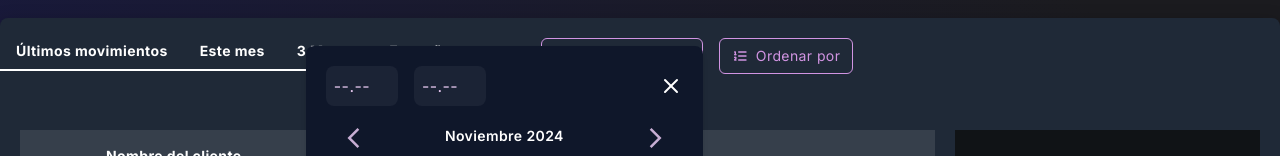
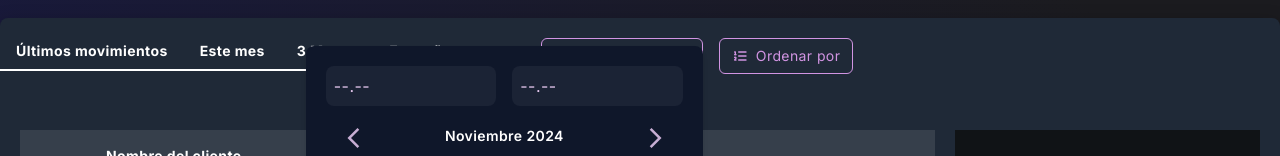
Before and after one commit to No-Country-simulation/h3-03-klowhub, a Next.js app in the folder frontend/: page /dashboard/courses in a window 1280 px wide. Both pictures are taken after a click on the button "Filtrar por fecha". Shown: the part 212-368 px from the top of the page. Built offline with nearby package versions, Linux system fonts and the light colour scheme.

Commit message:
refactor: replaced X button with useClickOutside hook in DatePickerWithRange

```diff
--- a/frontend/src/components/date-picker/date-range-picker.tsx
+++ b/frontend/src/components/date-picker/date-range-picker.tsx
@@ -1,5 +1,5 @@
 "use client";
-import React, { useState } from "react";
+import React, { useRef, useState } from "react";
 import useCalendar from "./date-picker.utils";
 import Icon from "../icon/icon.component";
 import Link from "next/link";
@@ -10,14 +10,17 @@ import {
 } from "./calendar.component";
 import { CalendarSearch, X } from "lucide-react";
 import { Button } from "../ui/button";
+import useClickOutside from "@/hooks/use-click-outside.hook";
 
 type Props = {
     from: string;
     to: string;
     pathname: string;
+    sortBy: string;
+    order: string;
 };
 
-const DatePickerWithRange = ({ from, to, pathname }: Props) => {
+const DatePickerWithRange = ({ from, to, pathname, sortBy, order }: Props) => {
     const {
         monthName,
         year,
@@ -30,30 +33,27 @@ const DatePickerWithRange = ({ from, to, pathname }: Props) => {
         dateToString,
         formatToShortDate
     } = useCalendar();
+    const dateRef = useRef<HTMLDivElement>(null);
+    const [isShow, setIsShow] = useState(false);
 
-    const [isShow, setIsSHow] = useState(false);
+    useClickOutside(dateRef, () => setIsShow(false));
 
     return (
-        <div className="relative">
+        <div className="relative" ref={dateRef}>
             <Button
                 variant="outline"
                 size="sm"
                 className="border-[#D194E2] bg-transparent text-[#D194E2]"
-                onClick={() => setIsSHow(!isShow)}
+                onClick={() => setIsShow(!isShow)}
             >
                 <CalendarSearch />
                 <span className="hidden md:block">Filtrar por fecha</span>
             </Button>
             {isShow && (
-                <div className="shadow-md bg-slate-900 rounded-lg flex flex-col gap-5 p-5 absolute right-0 top-2 w-fit">
-                    <div className="flex justify-between">
-                        <div className="flex gap-4">
-                            <span className="pl-2 pr-7 py-2 bg-white bg-opacity-5 rounded-lg text-primary-100">{formatToShortDate(from)}</span>
-                            <span className="pl-2 pr-7 py-2 bg-white bg-opacity-5 rounded-lg text-primary-100">{formatToShortDate(to)}</span>
-                        </div>
-                        <button onClick={() => setIsSHow(!isShow)}>
-                            <X />
-                        </button>
+                <div className="shadow-md bg-slate-900 rounded-lg flex flex-col gap-5 p-5 absolute right-0 top-2">
+                    <div className="flex gap-4">
+                        <span className="w-full pl-2 pr-7 py-2 bg-white bg-opacity-5 rounded-lg text-primary-100">{formatToShortDate(from)}</span>
+                        <span className="w-full pl-2 pr-7 py-2 bg-white bg-opacity-5 rounded-lg text-primary-100">{formatToShortDate(to)}</span>
                     </div>
                     <CalendarHeader>
                         <div className="w-full flex justify-between">
@@ -107,27 +107,27 @@ const DatePickerWithRange = ({ from, to, pathname }: Props) => {
                                 }
 
                                 const href = isFrom
-                                    ? `${pathname}?section=transactions&filterBy=date&from=${from}&to=${from}`
+                                    ? `${pathname}?section=transactions&filterBy=date&from=${from}&to=${from}&orderBy=${sortBy}&order=${order}`
                                     : isTo
-                                        ? `${pathname}?section=transactions&filterBy=date&from=${to}&to=${to}`
+                                        ? `${pathname}?section=transactions&filterBy=date&from=${to}&to=${to}&orderBy=${sortBy}&order=${order}`
                                         : isInRange
                                             ? Math.abs(currentDate.getTime() - fromDate!.getTime()) <
                                                 Math.abs(toDate!.getTime() - currentDate.getTime())
                                                 ? `${pathname}?section=transactions&filterBy=date&from=${dateToString(
                                                     currentDate
-                                                )}&to=${to}`
+                                                )}&to=${to}&orderBy=${sortBy}&order=${order}`
                                                 : `${pathname}?section=transactions&filterBy=date&from=${from}&to=${dateToString(
                                                     currentDate
-                                                )}`
+                                                )}&orderBy=${sortBy}&order=${order}`
                                             : !fromDate || currentDate < fromDate
                                                 ? `${pathname}?section=transactions&filterBy=date&from=${dateToString(
                                                     currentDate
                                                 )}&to=${dateToString(
                                                     currentDate
-                                                )}`
+                                                )}&orderBy=${sortBy}&order=${order}`
                                                 : `${pathname}?section=transactions&filterBy=date&from=${from}&to=${dateToString(
                                                     currentDate
-                                                )}`;
+                                                )}&orderBy=${sortBy}&order=${order}`;
 
                                 return (
                                     <li key={index}>
```
